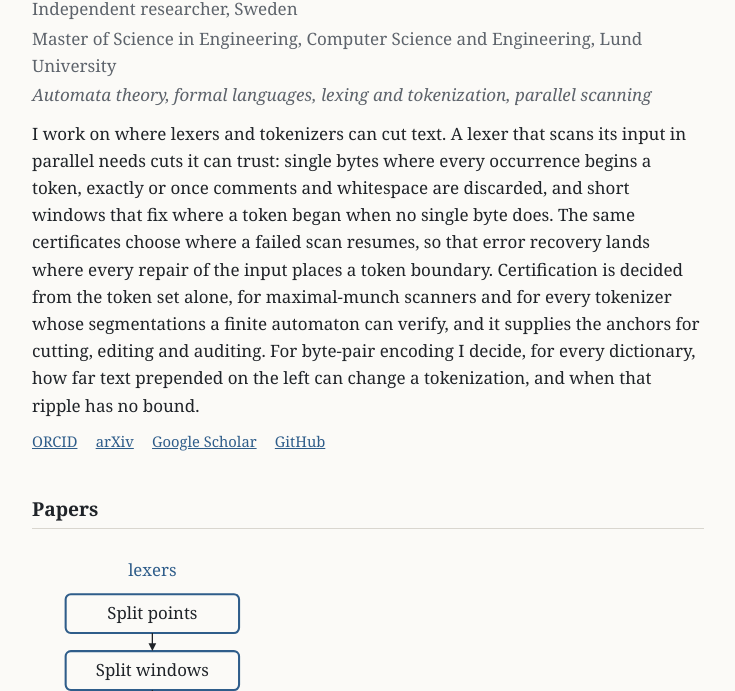
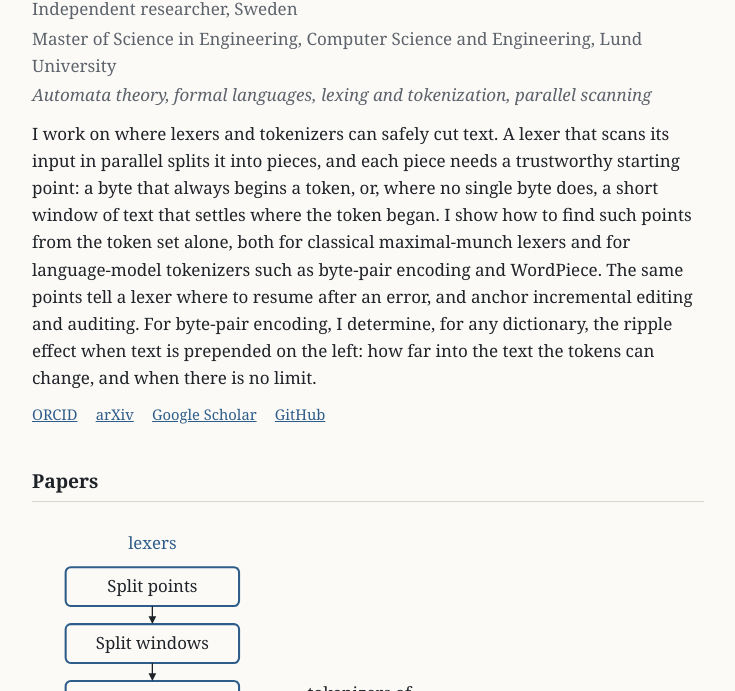
Before and after one commit to nnidhogg/nnidhogg.github.io, a plain HTML site: page index.html in a window 1280 px wide. Shown: the part 109-800 px from the top of the page, without its empty margins (272-1007 px from the left). Drawn offline with Linux system fonts and the light colour scheme.

Commit message:
Reword the introduction

```diff
--- a/index.html
+++ b/index.html
@@ -63,13 +63,13 @@ footer { margin-top: 3rem; padding-top: .75rem; border-top: 1px solid var(--rule
 <p class="degree">Master of Science in Engineering, Computer Science and Engineering, Lund University</p>
 <p class="interests">Automata theory, formal languages, lexing and tokenization, parallel scanning</p>
 
-<p>I work on where lexers and tokenizers can cut text. A lexer that scans its input in parallel needs cuts it can trust:
-single bytes where every occurrence begins a token, exactly or once comments and whitespace are discarded, and short
-windows that fix where a token began when no single byte does. The same certificates choose where a failed scan resumes,
-so that error recovery lands where every repair of the input places a token boundary. Certification is decided from the
-token set alone, for maximal-munch scanners and for every tokenizer whose segmentations a finite automaton can verify,
-and it supplies the anchors for cutting, editing and auditing. For byte-pair encoding I decide, for every dictionary,
-how far text prepended on the left can change a tokenization, and when that ripple has no bound.</p>
+<p>I work on where lexers and tokenizers can safely cut text. A lexer that scans its input in parallel splits it into
+pieces, and each piece needs a trustworthy starting point: a byte that always begins a token, or, where no single byte
+does, a short window of text that settles where the token began. I show how to find such points from the token set
+alone, both for classical maximal-munch lexers and for language-model tokenizers such as byte-pair encoding and
+WordPiece. The same points tell a lexer where to resume after an error, and anchor incremental editing and auditing.
+For byte-pair encoding, I determine, for any dictionary, the ripple effect when text is prepended on the left: how far
+into the text the tokens can change, and when there is no limit.</p>
 
 <p class="links">
   <a href="https://orcid.org/0009-0006-6161-6150">ORCID</a>
```
